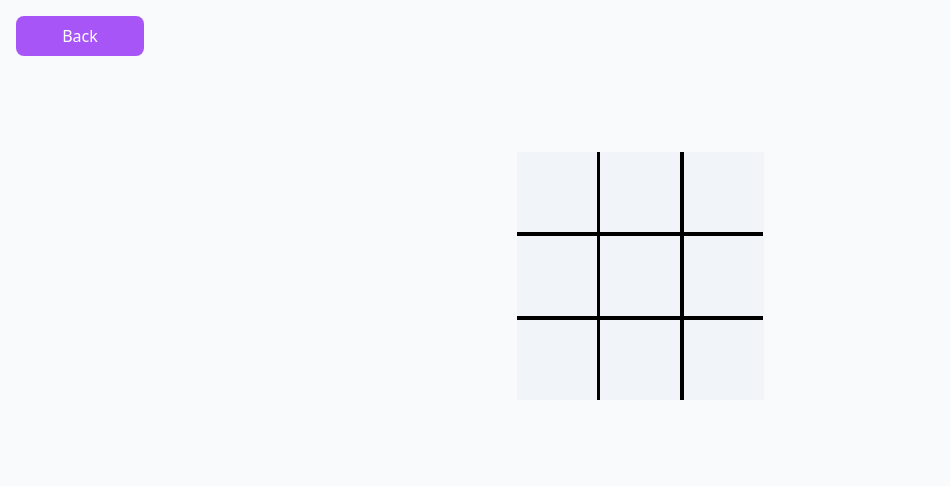
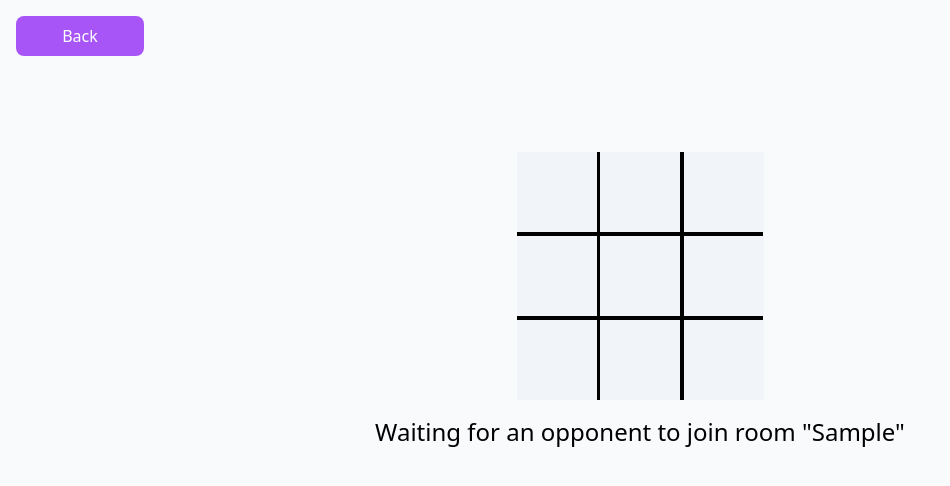
Before and after one commit to ashwingur/ashwingur.com, a Next.js app: page /TicTacToe in a window 1280 px wide. Both pictures are taken after typing "Sample" into the empty fields and a click on the button "Create Game". Shown: the top 486 px of the page, without its empty margins (0-950 px from the left). Built offline with nearby package versions, Linux system fonts and the light colour scheme; no server answers.

Commit message:
Added winning conditions

```diff
--- a/pages/TicTacToe.tsx
+++ b/pages/TicTacToe.tsx
@@ -38,7 +38,7 @@ const gameStateToJSX = (
   onCellClick: (index: number) => void
 ) => {
   return (
-    <div className="grid grid-cols-3 bg-black gap-1 mx-auto mt-24 w-[246px]">
+    <div className="grid grid-cols-3 bg-black dark:bg-slate-500 gap-1 mx-auto mt-24 w-[246px]">
       {gamestate.board.map((cell: Cell, index) => {
         return (
           <div
@@ -60,19 +60,17 @@ const cellToJSX = (cell: Cell) => {
   switch (cell) {
     case Cell.Blank:
       return (
-        <div className="bg-slate-100 text-center h-20 w-20  hover:bg-slate-200 transition-all">
-          {" "}
-        </div>
+        <div className="bg-slate-100 dark:bg-gray-900 text-center h-20 w-20 hover:bg-slate-200 dark:hover:bg-gray-700 transition-all"></div>
       );
     case Cell.O:
       return (
-        <div className="bg-slate-100 text-center h-20 w-20 flex">
+        <div className="bg-slate-100 dark:bg-gray-900 text-center h-20 w-20 flex">
           <BsCircle className="m-auto" size={50} />
         </div>
       );
     case Cell.X:
       return (
-        <div className="bg-slate-100 text-center h-20 w-20  flex">
+        <div className="bg-slate-100 dark:bg-gray-900 text-center h-20 w-20 flex">
           <RxCross1 className="m-auto" size={50} />
         </div>
       );
@@ -86,6 +84,7 @@ const TicTacToe = () => {
   const [pusher, setPusher] = useState<Pusher>();
   const [localGameState, setLocalGameState] = useState(newGameState(false));
   const [gameInProgress, setGameinProgress] = useState(false);
+  const [gameWinner, setGameWinner] = useState(Cell.Blank); // Blank means no winner, X means host won
 
   useEffect(() => {
     const pusher_ = new Pusher("71a7b422dcc29a66021c", {
@@ -97,6 +96,18 @@ const TicTacToe = () => {
   const room_input_change = (event: any) => {
     setRoomName(event.target.value);
   };
+
+  useEffect(() => {
+    // Check for win
+    const x_check = checkWinner(Cell.X, localGameState);
+    if (x_check == Cell.Blank) {
+      setGameWinner(checkWinner(Cell.O, localGameState));
+      console.log("o check is : " + checkWinner(Cell.O, localGameState));
+    } else {
+      setGameWinner(x_check);
+    }
+    console.log("x check is : " + x_check);
+  }, [localGameState]);
 
   const postTurn = (roomName: string, gameState: GameState) => {
     axios
@@ -176,10 +187,56 @@ const TicTacToe = () => {
 
   const onCellClick = (index: number) => {
     console.log("clicked cell numer " + index);
+    if (gameWinner == Cell.Blank) {
+      // No winner yet, so a move can be made
       if (localGameState.isHostTurn && isHost) {
         updateBoard(Cell.X, index);
       } else if (!localGameState.isHostTurn && !isHost) {
         updateBoard(Cell.O, index);
+      }
+    }
+  };
+
+  const checkWinner = (cell: Cell, gameState: GameState): Cell => {
+    for (let i = 0; i < 3; i++) {
+      if (
+        gameState.board[3 * i] == cell &&
+        gameState.board[3 * i + 1] == cell &&
+        gameState.board[3 * i + 2] == cell
+      ) {
+        return cell;
+      }
+      if (
+        gameState.board[i] == cell &&
+        gameState.board[i + 3] == cell &&
+        gameState.board[i + 6] == cell
+      ) {
+        return cell;
+      }
+    }
+    if (
+      (gameState.board[0] == cell &&
+        gameState.board[4] == cell &&
+        gameState.board[8] == cell) ||
+      (gameState.board[2] == cell &&
+        gameState.board[4] == cell &&
+        gameState.board[6] == cell)
+    ) {
+      return cell;
+    }
+    return Cell.Blank;
+  };
+
+  const winningMessage = () => {
+    if (gameWinner == Cell.Blank) {
+      return <div />;
+    } else if (
+      (gameWinner == Cell.X && isHost) ||
+      (gameWinner == Cell.O && !isHost)
+    ) {
+      return <p className="text-center text-2xl my-4">You Win!</p>;
+    } else {
+      return <p className="text-center text-2xl my-4">You Lose!</p>;
     }
   };
 
@@ -188,7 +245,7 @@ const TicTacToe = () => {
       {inLobby && (
         <div className="flex flex-col h-screen">
           <h1 className="text-center py-2">Tic Tac Toe</h1>
-          <div className=" m-auto flex flex-col items-center gap-2 justify-center">
+          <div className=" m-auto flex flex-col items-center gap-4 justify-center">
             <input
               className="border-2 w-60 rounded-2xl py-1 px-4"
               placeholder="Create/Join Room Code"
@@ -222,19 +279,26 @@ const TicTacToe = () => {
           {gameStateToJSX(localGameState, onCellClick)}
         </div>
       )}
+      {gameInProgress && gameWinner == Cell.Blank && (
         <p
           className={
-          "text-center text-2xl font-bold " +
+            "text-center text-2xl font-bold my-4 " +
             (localGameState.isHostTurn == isHost
               ? "text-green-700"
               : "text-red-700")
           }
         >
-        {gameInProgress &&
-          (localGameState.isHostTurn == isHost
+          {localGameState.isHostTurn == isHost
             ? "Your Turn"
-            : "Opponent's Turn")}
+            : "Opponent's Turn"}
         </p>
+      )}
+      {!gameInProgress && (
+        <p className="text-center text-2xl my-4">
+          Waiting for an opponent to join room {`"${roomName}"`}
+        </p>
+      )}
+      {winningMessage()}
     </div>
   );
 };
```
Lines whose indentation alone changed are shown as unchanged.
